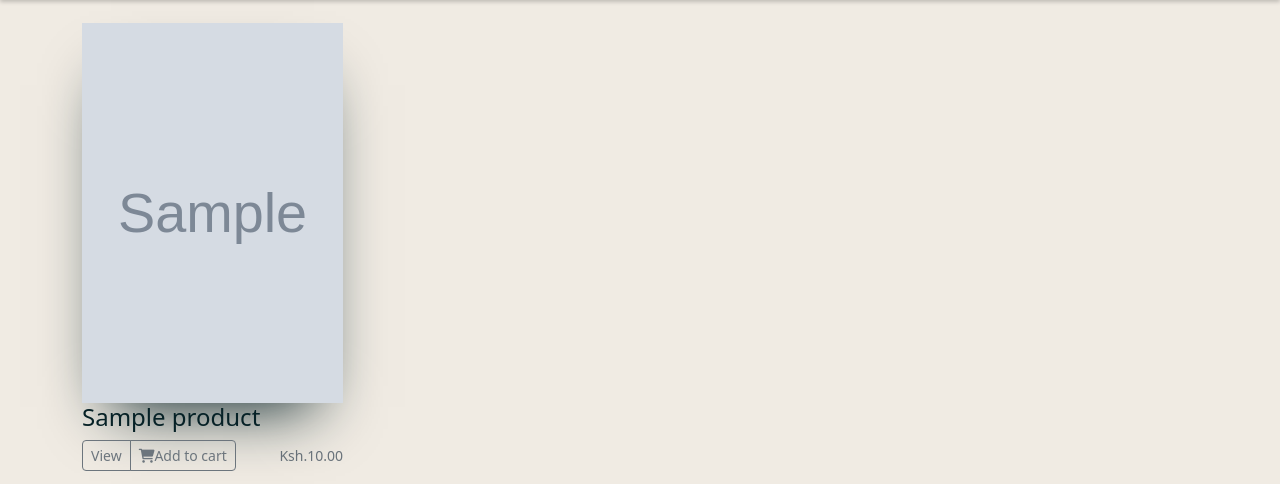
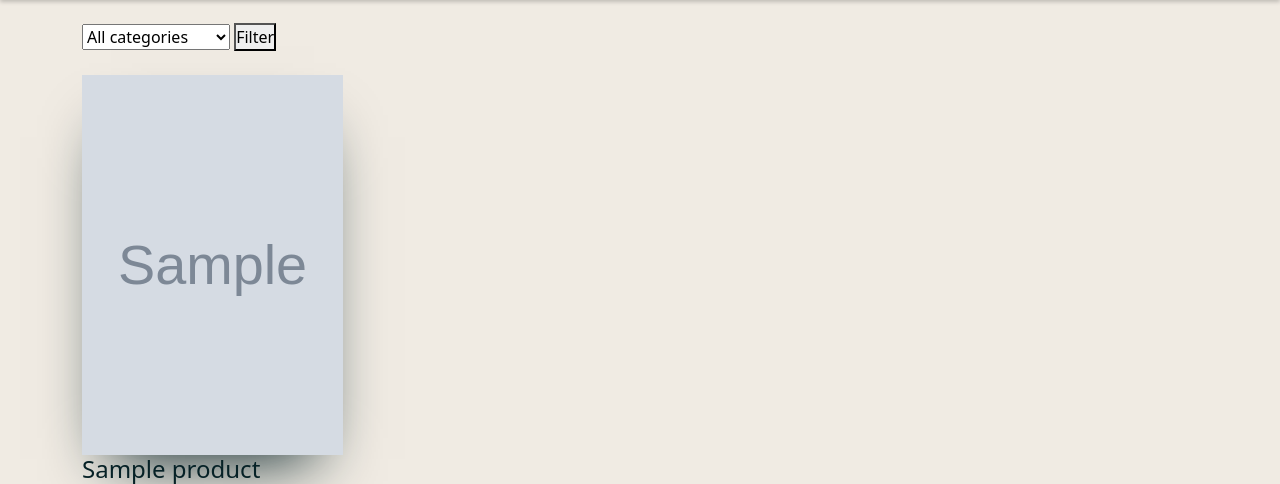
Before and after one commit to Wanjiru393/LaFliq-Styles, a Django app: page / in a window 1280 px wide. Shown: the part 57-541 px from the top of the page. Run offline with Django 4.2, Linux system fonts and the light colour scheme; tables that the repository leaves empty hold one stand-in row (values such as "Sample post"); grey boxes marked "Sample" are stand-in pictures; some libraries are stand-ins or nearby versions.

Commit message:
Implementing filter & adding product_detail layout

```diff
--- a/Fliq/templates/home.html
+++ b/Fliq/templates/home.html
@@ -3,10 +3,18 @@
 
 {% block content %}
     <div class="container">
-        <!-- search by category -->
-
-
-        <!-- end search by category -->
+        <!-- filter by category -->
+        <form method="get">
+            <select name="category">
+                <option value="">All categories</option>
+                {% for category in categories %}
+                    <option value="{{ category.slug }}" {% if current_category == category.slug %}selected{% endif %}>{{ category.name }}</option>
+                {% endfor %}
+            </select>
+            <button type="submit">Filter</button>
+        </form>
+        <br>
+        <!-- end filter by category -->
 
         <div class="row">
             {% for product in products %}
@@ -15,7 +23,6 @@
                 <div class="product-box">
                     <div class="product-inner-box position-relative">
                             <img src="{{ product.image.url }}" alt="{{ product.name }}" class="img-fluid">
-
                     </div>
                     <div class="product-info">
                         <div class="product-name">
@@ -24,7 +31,7 @@
 
                         <div class="d-flex justify-content-between align-items-center">
                             <div class="btn-group">
-                                <a href="#" class="btn btn-sm btn-outline-secondary">View</a>
+                                <a href="{% url 'product_detail' product.id %}" class="btn btn-sm btn-outline-secondary">View</a>
                                 <a href="#" class="btn btn-sm btn-outline-secondary"><i class="fa fa-shopping-cart" aria-hidden="true"></i>Add to cart</a>
                             </div>
                             <small class="text-muted">Ksh.{{ product.price }}</small>
@@ -32,7 +39,6 @@
                         <br>
                         <div class="product-price">
                             <p class="product-stock">{% if product.stock > 0 %}In stock{% else %}Out of stock{% endif %}</p>
-
                         </div>
 
                     </div>
--- a/Fliq/urls.py
+++ b/Fliq/urls.py
@@ -6,5 +6,6 @@ urlpatterns = [
     path('register/', views.register, name='register'),
     path('login/', views.login_view, name='login'),
     path('logout/', views.logout_view, name='logout'),
-
+    path('category/slug:category_slug/', views.product_list, name='product_list_by_category'),
+    path('product/<int:product_id>/', views.product_detail, name='product_detail'),
 ]
--- a/Fliq/views.py
+++ b/Fliq/views.py
@@ -38,8 +38,24 @@ from django.db.models import Subquery, OuterRef, Sum
 
 
 def product_list(request):
-    products = Product.objects.all()
+    category_slug = request.GET.get('category')
+    if category_slug:
+        category = get_object_or_404(Category, slug=category_slug)
+        products = Product.objects.filter(category=category)
+    else:
+        products = Product.objects.all()
+
+    categories = Category.objects.all()
     context = {
         'products': products,
+        'categories': categories,
+        'current_category': category_slug,
     }
     return render(request, 'home.html', context)
+
+def product_detail(request, product_id):
+    product = get_object_or_404(Product, id=product_id)
+    context = {
+        'product': product,
+    }
+    return render(request, 'product_detail.html', context)
```
Also changed, not shown: Fliq/templates/product_detail.html (+26 -0 lines), requirements.txt (+1 -11 lines), Fliq/migrations/0001_initial.py, Fliq/migrations/0002_product_stock_delete_productvariant.py (deleted).
